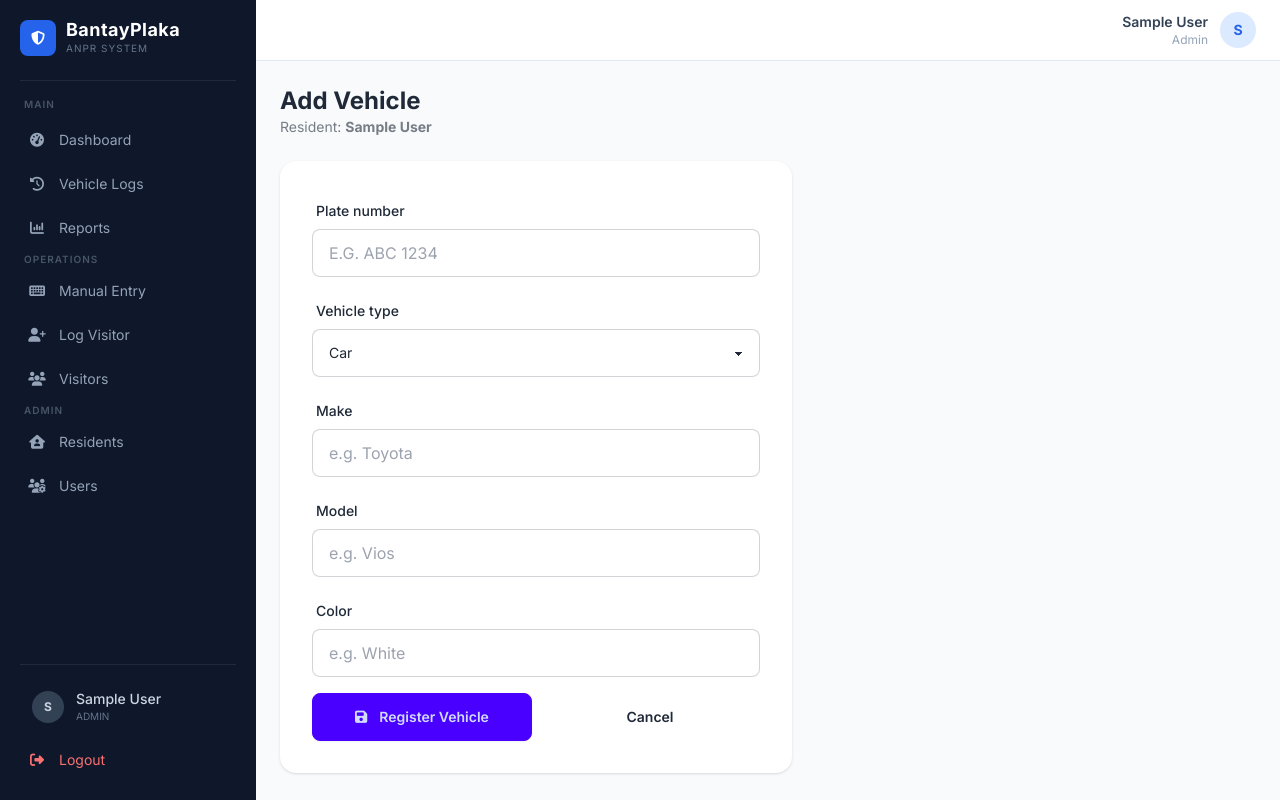
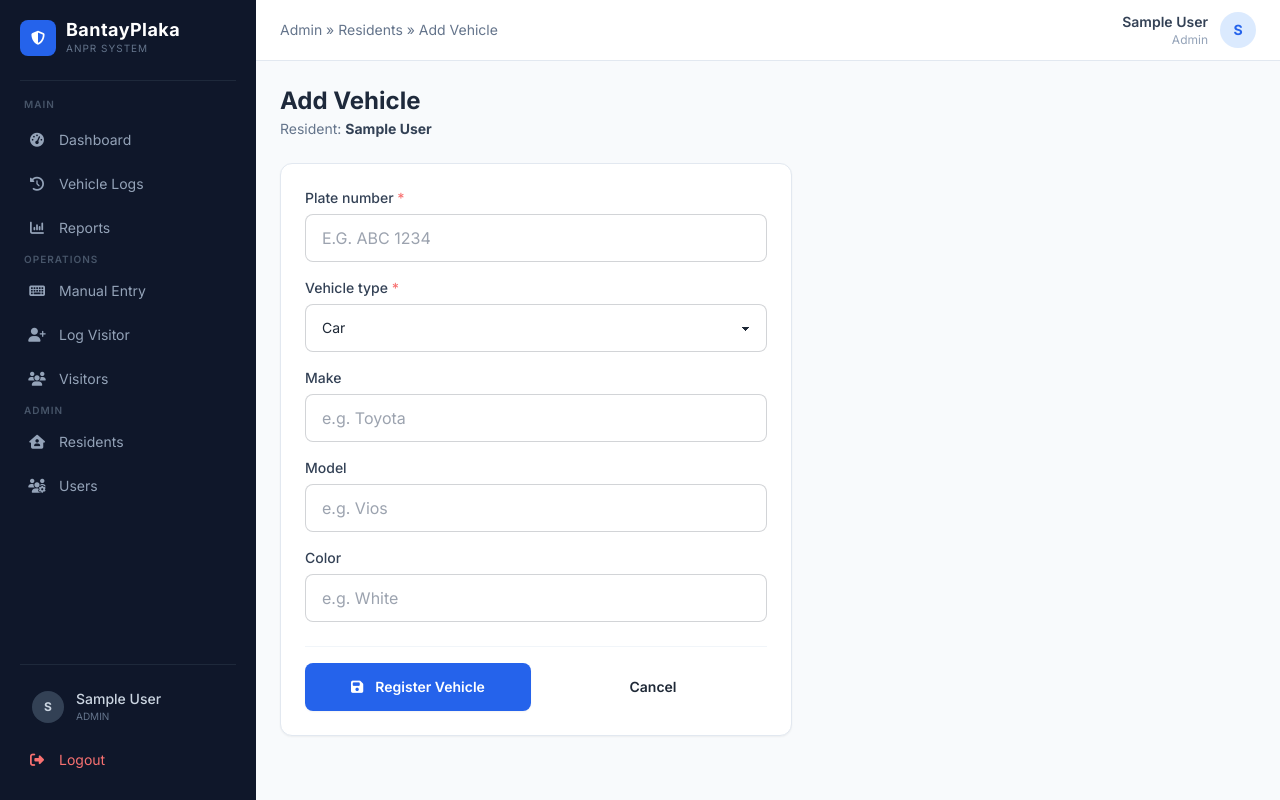
Before and after one commit to LeeDev428/bantay-plaka, a Django app: page /residents/1/vehicles/add/ in a window 1280 px wide. Run offline with Django 5.2, Linux system fonts and the light colour scheme; a user stored in the database is signed in; tables that the repository leaves empty hold one stand-in row (values such as "Sample post"); some libraries are stand-ins or nearby versions.

Commit message:
Update vehicle_form.html

```diff
--- a/templates/residents/vehicle_form.html
+++ b/templates/residents/vehicle_form.html
@@ -1,25 +1,28 @@
 {% extends 'base.html' %}
 {% block title %}Add Vehicle{% endblock %}
+{% block breadcrumb %}Admin &raquo; Residents &raquo; Add Vehicle{% endblock %}
 
 {% block content %}
 <div class="max-w-lg">
   <div class="mb-6">
-    <h1 class="text-2xl font-bold">Add Vehicle</h1>
-    <p class="text-base-content/60 text-sm">Resident: <strong>{{ resident.full_name }}</strong></p>
+    <h1 class="text-2xl font-bold text-slate-800">Add Vehicle</h1>
+    <p class="text-slate-500 text-sm mt-0.5">Resident: <strong class="text-slate-700">{{ resident.full_name }}</strong></p>
   </div>
-  <div class="card bg-base-100 shadow">
-    <div class="card-body">
+
+  <div class="page-card p-6">
     <form method="post" novalidate>
       {% csrf_token %}
       {% for field in form %}
-          <div class="form-control mb-4">
-            <label class="label"><span class="label-text font-medium">{{ field.label }}</span></label>
+        <div class="mb-4">
+          <label class="block text-sm font-medium text-slate-700 mb-1.5">
+            {{ field.label }}{% if field.field.required %} <span class="text-red-400">*</span>{% endif %}
+          </label>
           {{ field }}
-            {% if field.errors %}<span class="text-error text-xs mt-1">{{ field.errors.0 }}</span>{% endif %}
+          {% if field.errors %}<p class="text-red-500 text-xs mt-1">{{ field.errors.0 }}</p>{% endif %}
         </div>
       {% endfor %}
-        <div class="flex gap-2 mt-4">
-          <button type="submit" class="btn btn-primary flex-1">
+      <div class="flex gap-2 mt-6 pt-4 border-t border-slate-100">
+        <button type="submit" class="btn bg-blue-600 hover:bg-blue-700 border-0 text-white flex-1">
           <i class="fa fa-floppy-disk mr-1"></i> Register Vehicle
         </button>
         <a href="{% url 'resident_list' %}" class="btn btn-ghost flex-1">Cancel</a>
@@ -27,5 +30,4 @@
     </form>
   </div>
 </div>
-</div>
 {% endblock %}
```
Lines whose indentation alone changed are shown as unchanged.
